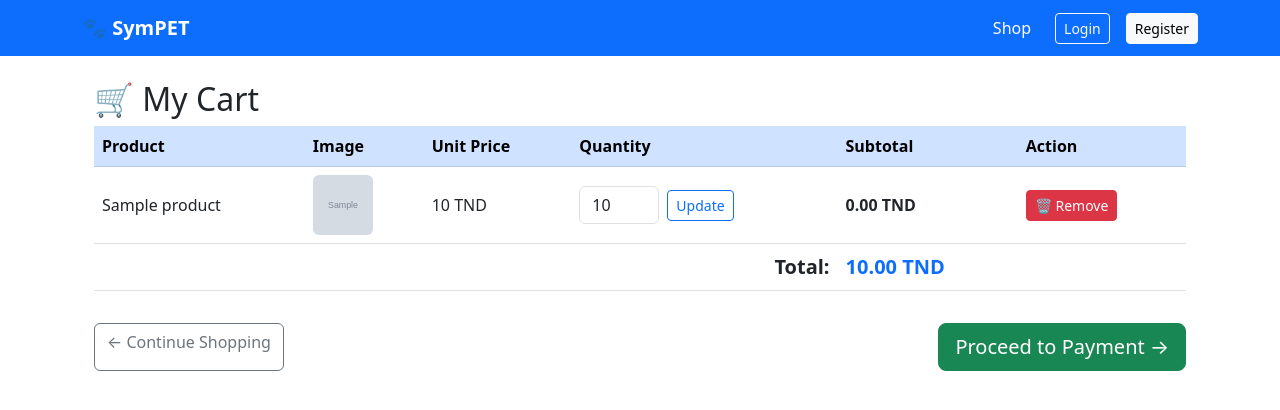
After one commit to skyz66/SymPet, a Symfony app: template templates/cart/index.html.twig in a window 1280 px wide. The commit adds this page. Shown: the top 410 px of the page. Run offline with Twig, Linux system fonts and the light colour scheme; the template is opened without the code that fills it: most values are stand-ins (such as "Sample title", 1, 10 or a date in 2020); grey boxes marked "Sample" are stand-in pictures; some libraries are stand-ins or nearby versions.

Commit message:
feat(cart): add cart with add, update, remove and total

```diff
--- a/templates/base.html.twig
+++ b/templates/base.html.twig
@@ -3,10 +3,12 @@
 	<head>
 		<meta charset="UTF-8">
 		<meta name="viewport" content="width=device-width, initial-scale=1">
-    <title>{% block title %}SymPET{% endblock %}</title>
+		<title>
+			{% block title %}SymPET
+			{% endblock %}
+		</title>
 		<link href="https://cdn.jsdelivr.net/npm/bootstrap@5.3.0/dist/css/bootstrap.min.css" rel="stylesheet">
-    <link href="https://cdnjs.cloudflare.com/ajax/libs/font-awesome/6.0.0/css/all.min.css" rel="stylesheet">
-    {% block stylesheets %}{% endblock %}
+		<link href="https://cdnjs.cloudflare.com/ajax/libs/font-awesome/6.0.0/css/all.min.css" rel="stylesheet"> {% block stylesheets %}{% endblock %}
 		</head>
 		<body>
 
@@ -16,8 +18,8 @@
 					<div class="navbar-nav ms-auto d-flex flex-row gap-3 align-items-center">
 						<a href="{{ path('product_index') }}" class="nav-link text-white">Shop</a>
 						{% if is_granted('ROLE_USER') %}
-                <a href="#" class="nav-link text-white">
-                    🛒 Cart
+							<a href="{{ path('cart_index') }}" class="nav-link text-white">
+								🛒 Cart ({{ cart_count ?? 0 }})
 							</a>
 							<a href="{{ path('app_logout') }}" class="nav-link text-white">Logout</a>
 						{% else %}
--- /dev/null
+++ b/templates/cart/index.html.twig
@@ -0,0 +1,77 @@
+{% extends 'base.html.twig' %}
+{% block title %}Cart — SymPET{% endblock %}
+
+{% block body %}
+<div class="container mt-4">
+    <h2>🛒 My Cart</h2>
+
+    {% if items is empty %}
+        <div class="alert alert-info mt-3">
+            Your cart is empty.
+            <a href="{{ path('product_index') }}">Continue shopping</a>
+        </div>
+    {% else %}
+        <div class="table-responsive">
+            <table class="table table-hover align-middle">
+                <thead class="table-primary">
+                    <tr>
+                        <th>Product</th>
+                        <th>Image</th>
+                        <th>Unit Price</th>
+                        <th>Quantity</th>
+                        <th>Subtotal</th>
+                        <th>Action</th>
+                    </tr>
+                </thead>
+                <tbody>
+                {% for item in items %}
+                    <tr>
+                        <td>{{ item.product.name }}</td>
+                        <td>
+                            <img src="{{ item.product.imagePath }}"
+                                 style="height:60px; width:60px; object-fit:cover"
+                                 class="rounded">
+                        </td>
+                        <td>{{ item.product.price }} TND</td>
+                        <td>
+                            <form method="POST"
+                                  action="{{ path('cart_update', {id: item.product.id}) }}"
+                                  class="d-flex align-items-center gap-2">
+                                <input type="number" name="qty" value="{{ item.qty }}"
+                                       min="1" max="{{ item.product.stock }}"
+                                       class="form-control" style="width:80px">
+                                <button class="btn btn-sm btn-outline-primary">Update</button>
+                            </form>
+                        </td>
+                        <td class="fw-bold">{{ item.subtotal|number_format(2) }} TND</td>
+                        <td>
+                            <a href="{{ path('cart_remove', {id: item.product.id}) }}"
+                               class="btn btn-sm btn-danger"
+                               onclick="return confirm('Remove this product?')">
+                                🗑 Remove
+                            </a>
+                        </td>
+                    </tr>
+                {% endfor %}
+                </tbody>
+                <tfoot>
+                    <tr>
+                        <td colspan="4" class="text-end fw-bold fs-5">Total:</td>
+                        <td class="fw-bold fs-5 text-primary">{{ total|number_format(2) }} TND</td>
+                        <td></td>
+                    </tr>
+                </tfoot>
+            </table>
+        </div>
+
+        <div class="d-flex justify-content-between mt-3">
+            <a href="{{ path('product_index') }}" class="btn btn-outline-secondary">
+                ← Continue Shopping
+            </a>
+            <a href="{{ path('payment_checkout') }}" class="btn btn-success btn-lg">
+                Proceed to Payment →
+            </a>
+        </div>
+    {% endif %}
+</div>
+{% endblock %}
```
Also changed, not shown: src/Controller/CartController.php (added, +50 -0 lines), src/Twig/CartExtension.php (added, +18 -0 lines), templates/product/index.html.twig (+37 -30 lines), templates/product/show.html.twig (+11 -10 lines). Lines whose indentation alone changed are shown as unchanged.
